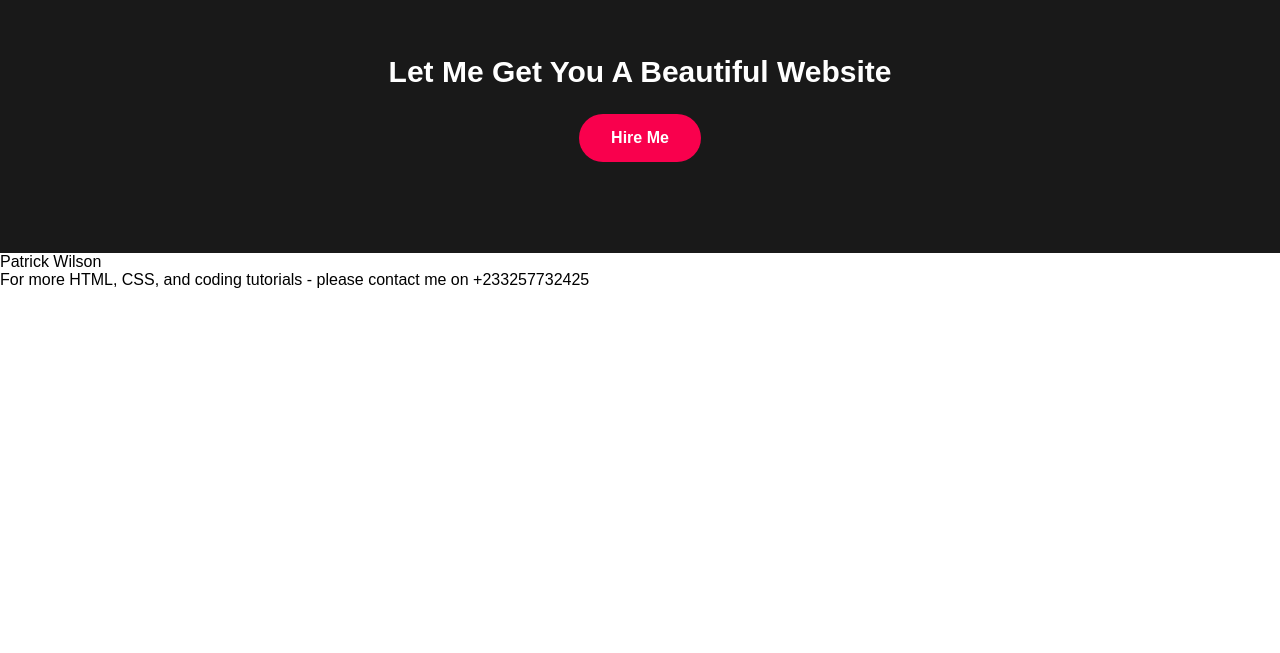
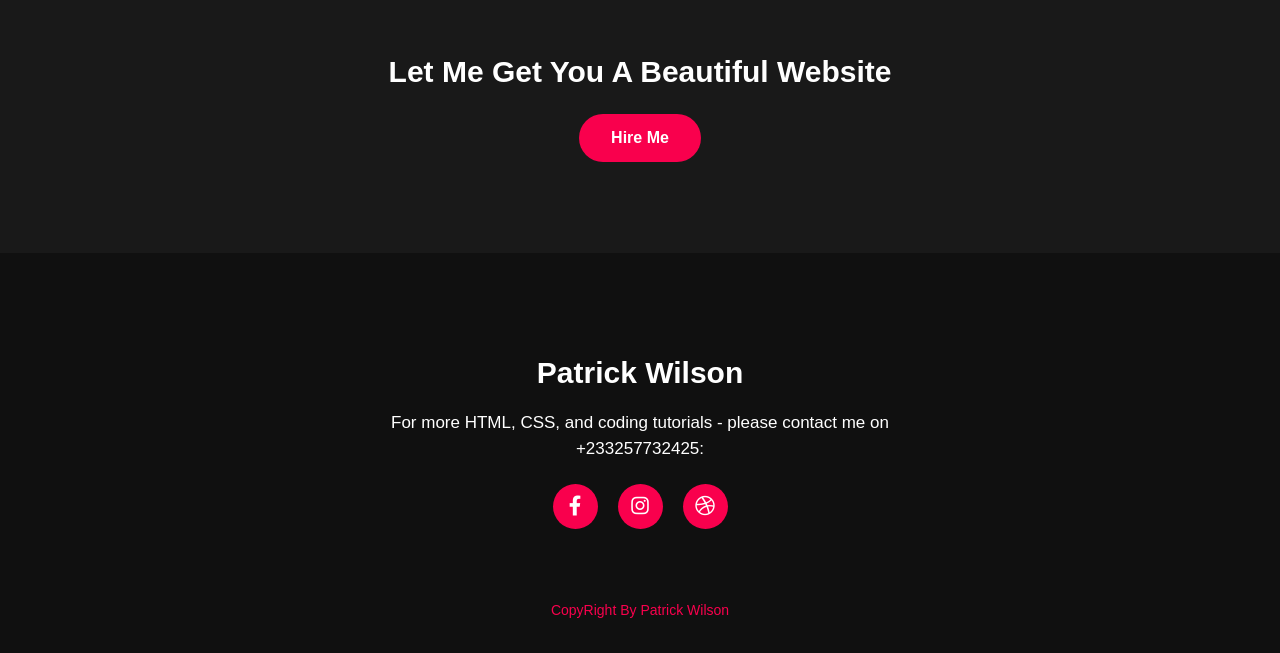
Before and after one commit to classicpages/Portfolio-Website-3, a plain HTML site: page index.html in a window 1280 px wide. Shown: the part 2428-3081 px from the top of the page. Before the commit the page ends 2717 px from the top, so only its background shows below. Drawn offline with Linux system fonts and the light colour scheme.

Commit message:
Final Setup

```diff
--- a/index.html
+++ b/index.html
@@ -112,8 +112,14 @@
 
     <footer>
         <p>Patrick Wilson</p>
-        <p>For more HTML, CSS, and coding tutorials - please contact me on +233257732425
+        <p>For more HTML, CSS, and coding tutorials - please contact me on +233257732425:
         </p>
+        <div class="social">
+       <a href="#"><i class="fab fa-facebook-f"></i></a>
+       <a href="#"><i class="fab fa-instagram"></i></a>
+       <a href="#"><i class="fab fa-dribbble"></i></a>
+        </div>
+        <p class="end">CopyRight By Patrick Wilson</p>
     </footer>
    </body>
 </html>
--- a/style.css
+++ b/style.css
@@ -289,3 +289,59 @@ h5 {
     border: 2px solid #f9004d;
     cursor: pointer;
 }
+
+footer {
+    position: relative;
+    width: 100%;
+    height: 400px;
+    background: #101010;
+    display: flex;
+    flex-direction: column;
+    align-items: center;
+    justify-content: center;
+}
+
+footer p:nth-child(1){
+    font-size: 30px;
+    color: #fff;
+    margin-bottom: 20px;
+    font-weight: bold;
+}
+
+footer p:nth-child(2){
+    color: #fff;
+    font-size: 17px;
+    width: 500px;
+    text-align: center;
+    line-height: 26px;
+}
+
+.social {
+    display: flex;
+}
+
+.social a {
+    width: 45px;
+    height: 45px;
+    display: flex;
+    align-items: center;
+    justify-content: center;
+    background: #f9004d;
+    border-radius: 50%;
+    margin: 22px 10px;
+    color: #fff;
+    text-decoration: none;
+    font-size: 20px;
+}
+
+.social a:hover {
+    transform: scale(1.3);
+    transition: 0.3s;
+}
+
+.end {
+    position: absolute;
+    color: #f9004d;
+    bottom: 35px;
+    font-size: 14px;
+}
```
